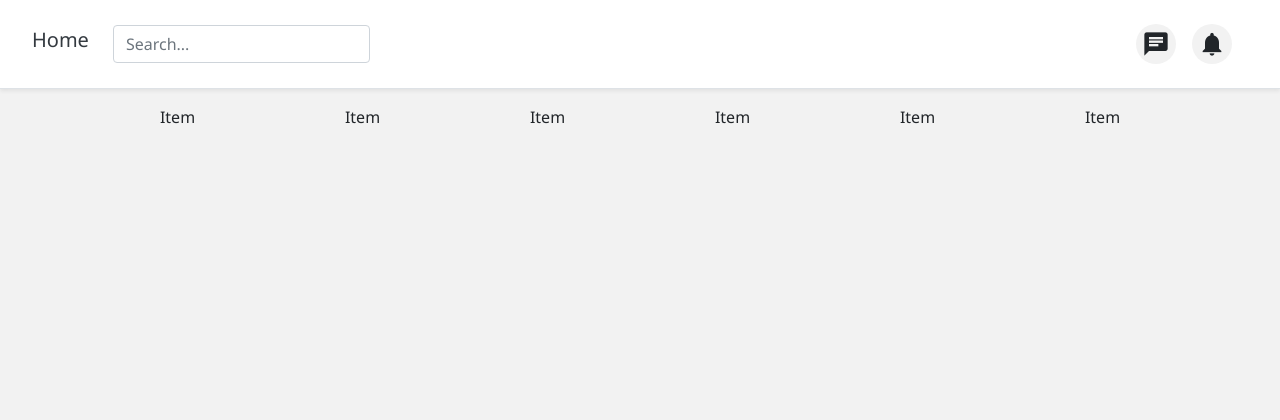
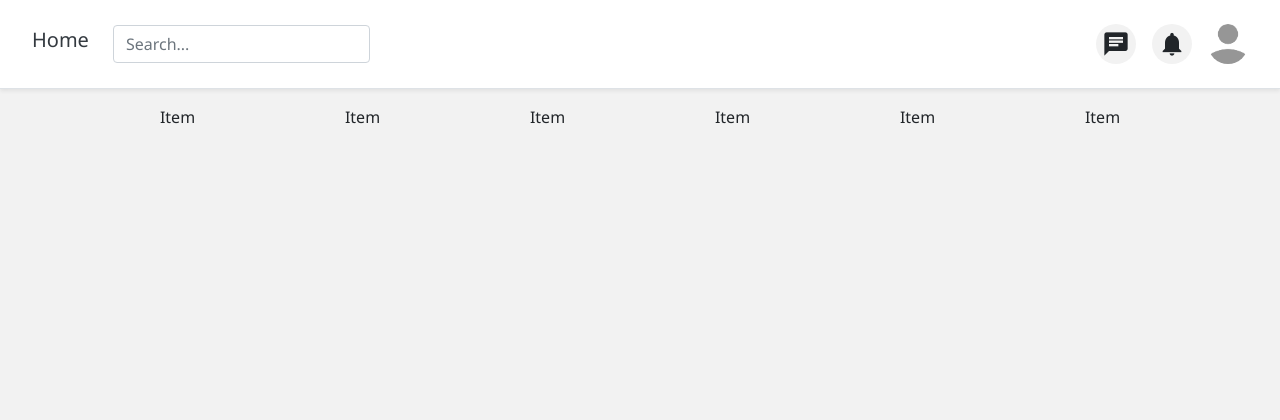
Before and after one commit to varunkmr19/namaste, a Django app: page / in a window 1280 px wide. Shown: the top 420 px of the page. Run offline with Django 3.2, Linux system fonts and the light colour scheme; the visitor is signed in with stand-in values (Sample User, id 1); some libraries are stand-ins or nearby versions.

Commit message:
Header: link profile image

```diff
--- a/src/templates/snippets/header.html
+++ b/src/templates/snippets/header.html
@@ -1,3 +1,4 @@
+{% load static %}
 <!-- Header -->
 <div class="d-flex flex-column flex-lg-row p-3 px-md-4 mb-3 bg-white border-bottom shadow-sm">
 
@@ -35,6 +36,7 @@
 							</div>
 
 							<div class="btn-group dropleft">
+								<img class="account-image rounded-circle m-auto d-block dropdown-toggle" id="id_profile_links" data-toggle="dropdown" aria-haspopup="true" aria-expanded="false" src="{{request.user.profile_image.url}}" alt="profile image" width="40" height="40">
 								<div class="dropdown-menu" aria-labelledby="id_profile_links">
 									<a class="dropdown-item" href="#">Account</a>
 									<a class="dropdown-item" href="#">Logout</a>
@@ -65,6 +67,7 @@
 				<div class="dropdown dropleft p-2 mt-2">
 					<div class="d-flex flex-row">
 						<div class="btn-group dropleft">
+							<img class="account-image rounded-circle m-auto d-block dropdown-toggle" id="id_profile_links" data-toggle="dropdown" aria-haspopup="true" aria-expanded="false" src="{{request.user.profile_image.url}}" alt="profile image" width="40" height="40">
 							<div class="dropdown-menu" aria-labelledby="id_profile_links">
 								<a class="dropdown-item" href="#">Account</a>
 							</div>
```
